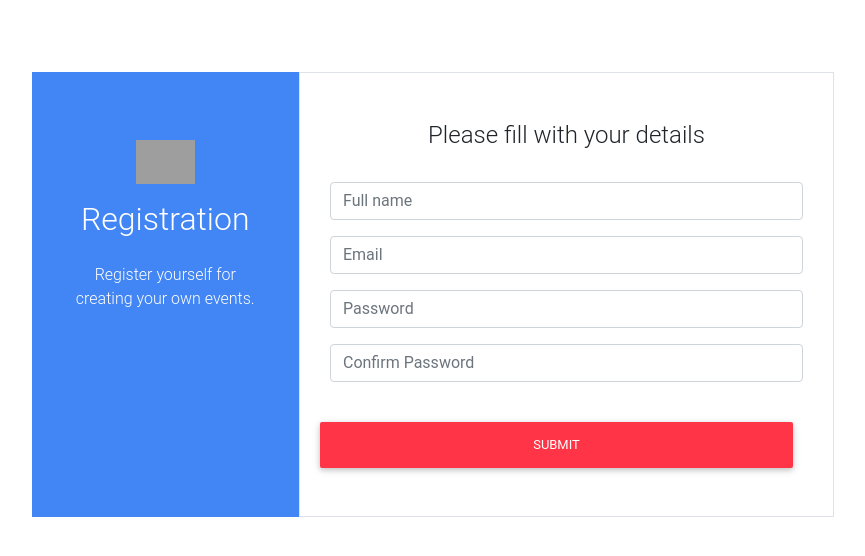
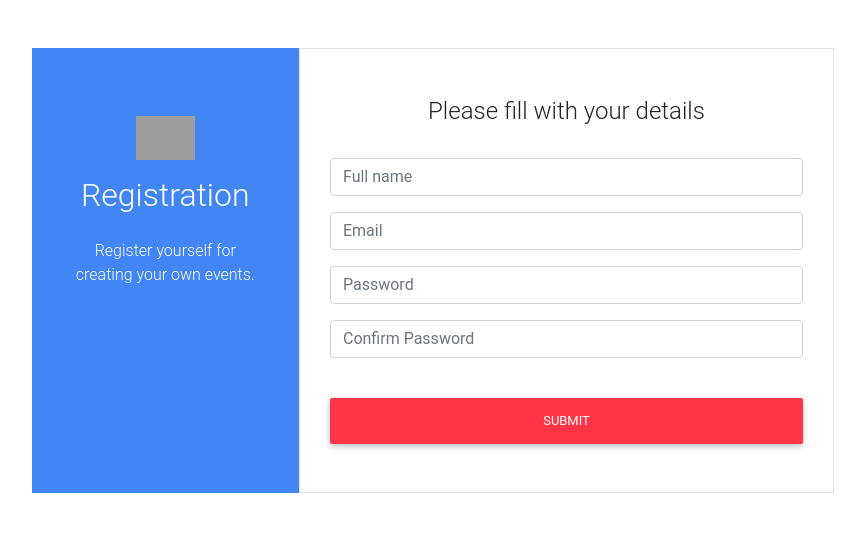
Before and after one commit to mshazman/feedX, a Django app: page /register/ in a window 1280 px wide. Shown: the top 556 px of the page, without its empty margins (161-1026 px from the left). Run offline with Django 3.2, Linux system fonts and the light colour scheme; some libraries are stand-ins or nearby versions; grey boxes are pictures that could not be loaded.

Commit message:
Update requirements.txt

```diff
--- a/requirements.txt
+++ b/requirements.txt
@@ -1,4 +1,6 @@
 Django==2.2.6
+django-crispy-forms==1.7.2
+pkg-resources==0.0.0
 psycopg2-binary==2.8.3
 python-dotenv==0.10.3
 pytz==2019.3
--- a/user/templates/user/register.html
+++ b/user/templates/user/register.html
@@ -7,7 +7,7 @@
     <div class="container-fluid">
         <section class="testimonial py-5" id="testimonial">
             <div class="container">
-                <div class="row offset-md-1 col-md-9 mt-4">
+                <div class="row offset-md-1 col-md-9 mt-10">
                     <div
                         class="col-md-4 py-5 bg-primary text-white text-center ">
                         <div class=" ">
@@ -69,7 +69,7 @@
                                     </div>
                                 </div>
                                 <div class="form-row">
-                                    <div class="form-row col-md-12">
+                                    <div class="col-md-12">
                                         <button type="submit"
                                             class="btn btn-danger btn-block mt-4">Submit</button>
                                     </div>
```
